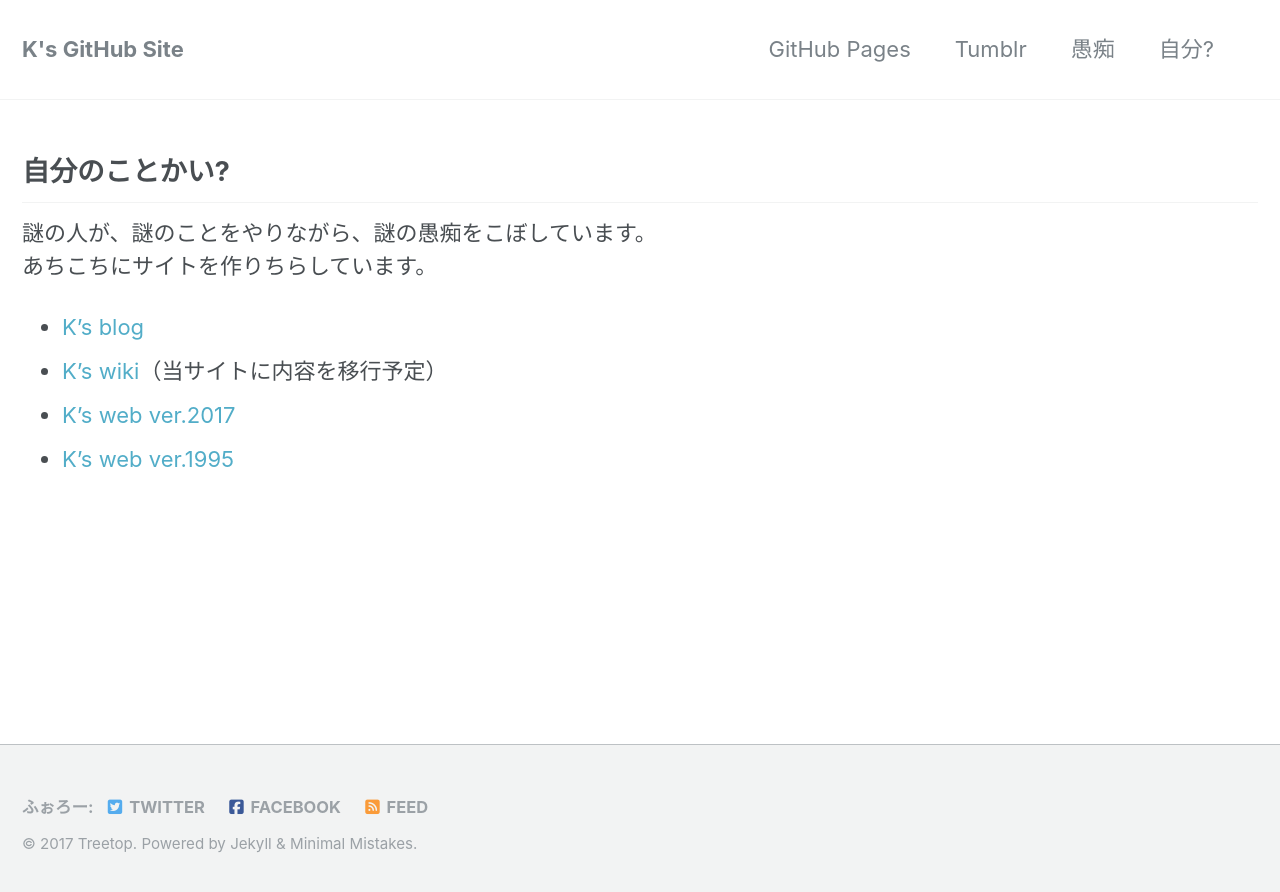
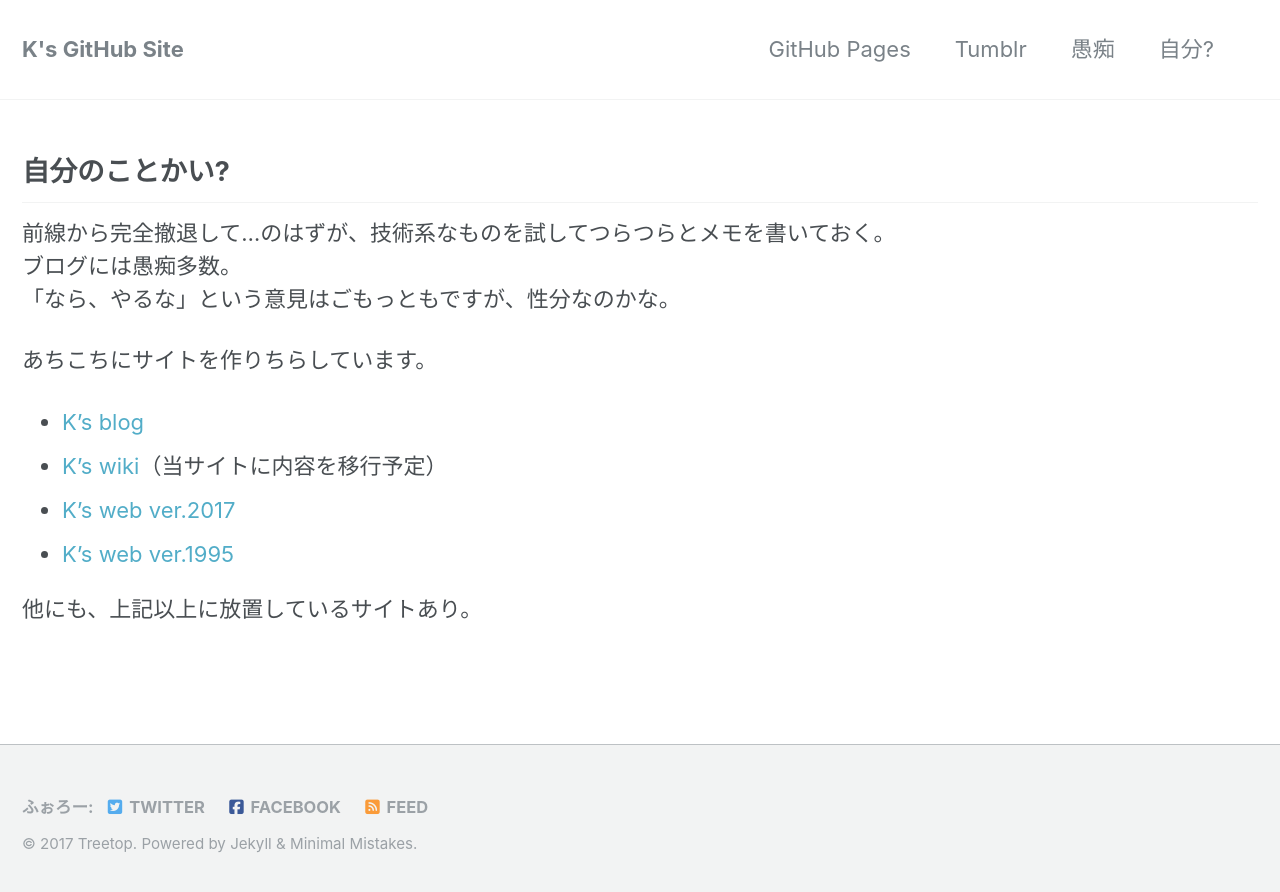
Before and after one commit to laureltreetop/laureltreetop.github.io, a Jekyll site: the page built from _pages/about.md, in a window 1280 px wide. Shown: the top 892 px of the page. Built offline with Jekyll 4.4.1, drawn with Linux system fonts in a browser that asks for light colours; nearby versions of some CDN libraries.

Commit message:
Update about.md

```diff
--- a/_pages/about.md
+++ b/_pages/about.md
@@ -6,10 +6,15 @@ permalink: /about/
 ---
 ## 自分のことかい?
 
-謎の人が、謎のことをやりながら、謎の愚痴をこぼしています。
+前線から完全撤退して…のはずが、技術系なものを試してつらつらとメモを書いておく。
+ブログには愚痴多数。
+「なら、やるな」という意見はごもっともですが、性分なのかな。
+
 あちこちにサイトを作りちらしています。
 
 - [K's blog](http://blog.treetop.to)
 - [K's wiki](http://wiki.treetop.to)（当サイトに内容を移行予定）
 - [K's web ver.2017](http://www.treetop.to)
 - [K's web ver.1995](http://treetop.webcrow.jp)
+
+他にも、上記以上に放置しているサイトあり。
```
